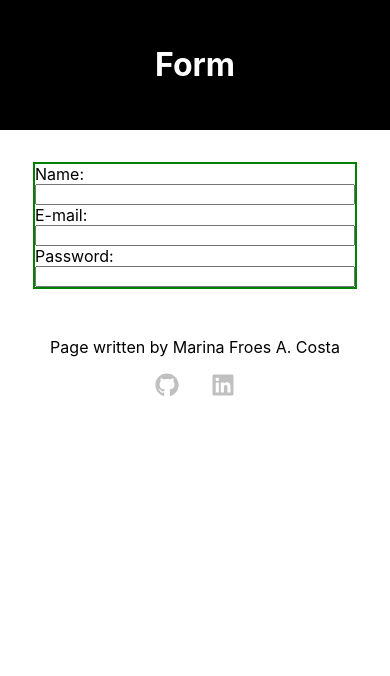
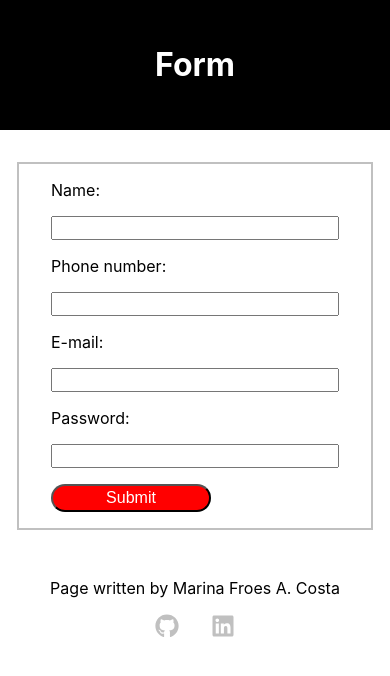
Before and after one commit to MarinaFroes/react-form, a React (Create React App) app: page / in a window 390 px wide. Shown: the top 676 px of the page. Built offline with nearby package versions, Linux system fonts and the light colour scheme.

Commit message:
feat: Add phone number and submit and styles

```diff
--- a/src/Components/Form.js
+++ b/src/Components/Form.js
@@ -8,18 +8,41 @@ const FormContainer = styled.form`
   width: 20rem;
   margin: 2rem;
   text-align: left;
-  border: 2px solid green;
+  padding: 1rem;
+  border: 2px solid #c0c0c0;
+`;
+
+const Label = styled.label`
+  margin: 0 1rem;
+`;
+
+const Input = styled.input`
+  margin: 1rem;
+  font-size: 1rem;
+`;
+
+const Submit = styled.input`
+  background-color: red;
+  color: #fff;
+  border-radius: 1rem;
+  padding: 0.2rem;
+  font-size: 1rem;
+  width: 10rem;
+  margin-left: 1rem;
 `;
 
 export default function Form() {
   return (
     <FormContainer id="form">
-      <label htmlFor="name">Name:</label>
-      <input type="text" name="name" id="name" />
-      <label htmlFor="email">E-mail:</label>
-      <input type="email" name="email" id="email" />
-      <label htmlFor="password">Password:</label>
-      <input type="password" name="password" id="password"/>
+      <Label htmlFor="name">Name:</Label>
+      <Input type="text" name="name" id="name" />
+      <Label htmlFor="number">Phone number:</Label>
+      <Input type="text" name="number" id="number" />
+      <Label htmlFor="email">E-mail:</Label>
+      <Input type="email" name="email" id="email" />
+      <Label htmlFor="password">Password:</Label>
+      <Input type="password" name="password" id="password" />
+      <Submit type="submit" value="Submit"/>
     </FormContainer>
   )
 };
```
